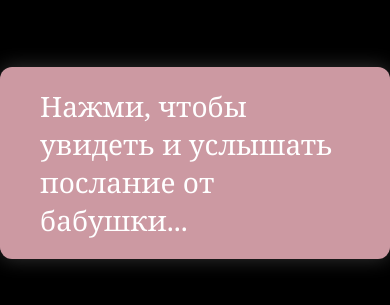
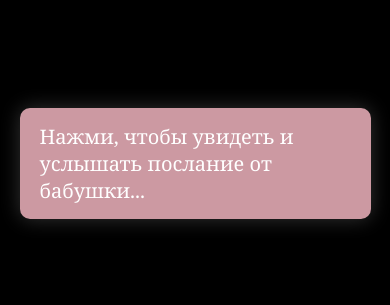
Before and after one commit to Smolov-proggramist/KrutoiiiSaiit, a plain HTML site: page index.html in a window 390 px wide. Shown: the part 259-564 px from the top of the page. Drawn offline with Linux system fonts and the light colour scheme.

Commit message:
SeondSaitChanges

```diff
--- a/styles/style.css
+++ b/styles/style.css
@@ -35,3 +35,15 @@ html {
   object-fit: cover;
   z-index: 1;
 }
+@media (max-width: 720px) {
+  #message {
+    font-size: 20px;
+    padding: 15px 20px;
+    border-radius: 10px;
+    max-width: 90%;
+  }
+
+  #photo {
+    object-fit: contain; /* или 'cover' — по вкусу */
+  }
+}
```
